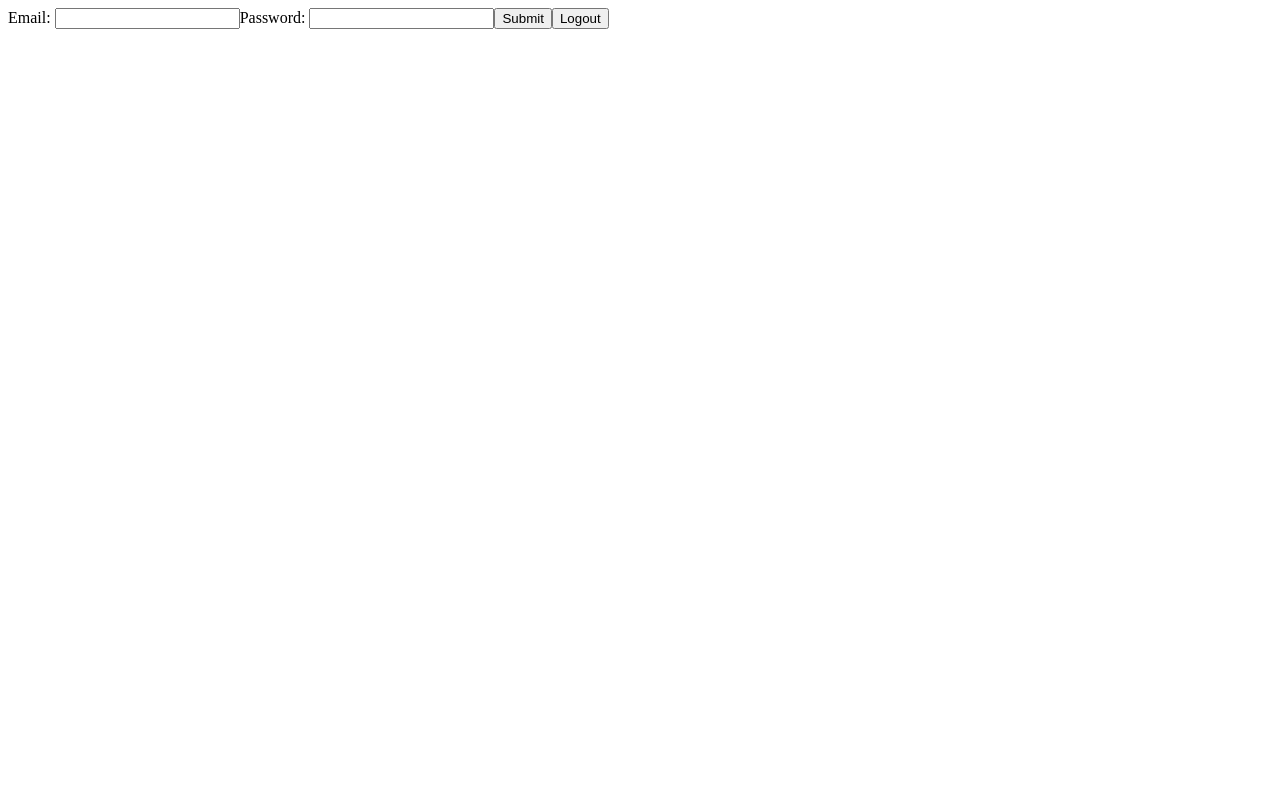
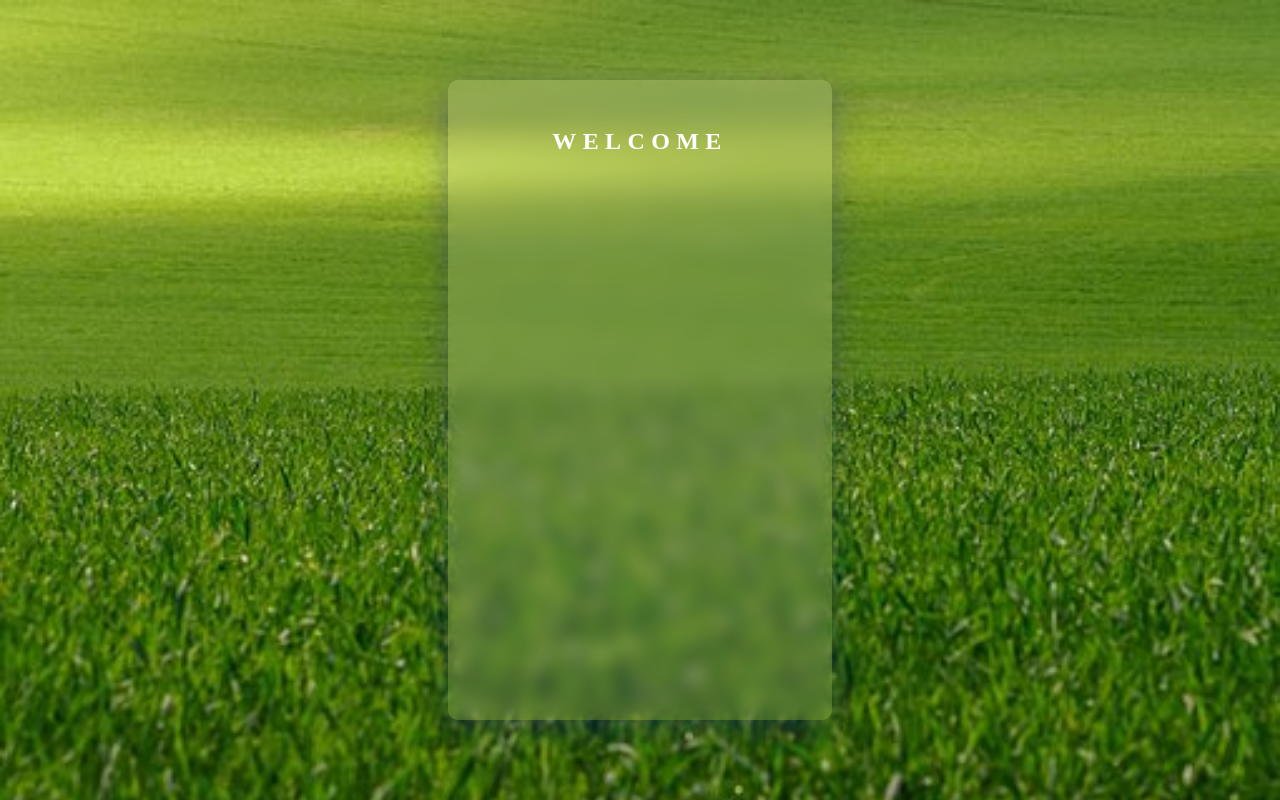
Before and after one commit to Archivaldi/account-test, a React (Create React App) app in the folder clientApp/: page / in a window 1280 px wide. Built offline with nearby package versions, Linux system fonts and the light colour scheme.

Commit message:
experimental style and form container

```diff
--- a/clientApp/package.json
+++ b/clientApp/package.json
@@ -10,7 +10,9 @@
     "jwt-decode": "^3.1.2",
     "react": "^18.1.0",
     "react-dom": "^18.1.0",
+    "react-icons": "^4.4.0",
     "react-scripts": "5.0.1",
+    "styled-components": "^5.3.5",
     "web-vitals": "^2.1.4"
   },
   "scripts": {
--- a/clientApp/src/App.js
+++ b/clientApp/src/App.jsx
@@ -1,5 +1,5 @@
 import React from 'react';
-import Login from './components/pages/Login';
+import Login from './pages/Login';
 
 const App = () => {
   return (
--- /dev/null
+++ b/clientApp/src/components/Containers.js
@@ -0,0 +1,16 @@
+import styled from "styled-components";
+
+export const MainContainer = styled.div`
+    display: flex;
+    align-items: center;
+    flex-direction: column;
+    height: 80vh;
+    width: 30vw;
+    background: rgba(255, 255, 255, 0.15);
+    box-shadow: 0 8px 32px 0 rgba(31, 38, 135, 0.37);
+    backdrop-filter: blur(8.5px);
+    border-radius: 10px;
+    color: #ffffff;
+    text-transform: uppercase;
+    letter-spacing: 0.4rem;
+`;
--- /dev/null
+++ b/clientApp/src/components/WelcomeText.js
@@ -0,0 +1,5 @@
+import styled from "styled-components";
+
+export const WelcomeText = styled.h2`
+    margin: 3rem 0 2rem 0;
+`;
--- /dev/null
+++ b/clientApp/src/index.css
@@ -0,0 +1,15 @@
+* {
+    margin: 0;
+    padding: 0;
+    box-sizing: border-box;
+}
+
+body {
+    background-image: url("../public/assets/backgr.jpeg");
+    background-size: cover;
+    display: flex;
+    align-items: center;
+    justify-content: center;
+    height: 100vh;
+    width: 100vw;
+}
--- a/clientApp/src/index.js
+++ b/clientApp/src/index.js
@@ -1,6 +1,7 @@
 import React from 'react';
 import ReactDOM from 'react-dom/client';
 import App from './App';
+import "./index.css";
 
 
 const root = ReactDOM.createRoot(document.getElementById('root'));
--- a/clientApp/src/components/pages/Login.js
+++ b/clientApp/src/pages/Login.jsx
@@ -1,7 +1,11 @@
 import React, { useState } from "react";
 import jwt_decode from "jwt-decode";
 import axios from "axios";
-import { refreshToken } from "../../utils/auth";
+import styled from "styled-components";
+import { FaGoogle } from "react-icons/fa"
+import { refreshToken } from "../utils/auth";
+import { MainContainer } from "../components/Containers";
+import { WelcomeText } from "../components/WelcomeText";
 
 const Login = (props) => {
     const [email, setEmail] = useState("");
@@ -58,20 +62,23 @@ const Login = (props) => {
     };
 
     return (
-        <div>
-            <label>Email: </label>
-            <input value={email} id="email" onChange={(e) => handleChange(e)} />
-            <label>Password: </label>
-            <input value={password} id="password" onChange={(e) => handleChange(e)} />
-            <button onClick={submit}>Submit</button>
-            <button onClick={logout}>Logout</button>
-            {
-                user &&
-                <div>
-                    {JSON.stringify(user, null, 2)}
-                </div>
-            }
-        </div>
+        <MainContainer>
+            <WelcomeText>Welcome</WelcomeText>
+        </MainContainer>
+        // <div>
+        //     <label>Email: </label>
+        //     <input value={email} id="email" onChange={(e) => handleChange(e)} />
+        //     <label>Password: </label>
+        //     <input value={password} id="password" onChange={(e) => handleChange(e)} />
+        //     <button onClick={submit}>Submit</button>
+        //     <button onClick={logout}>Logout</button>
+        //     {
+        //         user &&
+        //         <div>
+        //             {JSON.stringify(user, null, 2)}
+        //         </div>
+        //     }
+        // </div>
     );
 };
 
```
Also changed, not shown: clientApp/public/assets/backgr.jpeg (added), clientApp/src/components/Input.js (added), 1 other file (tests, documents, lock files or other folders).
